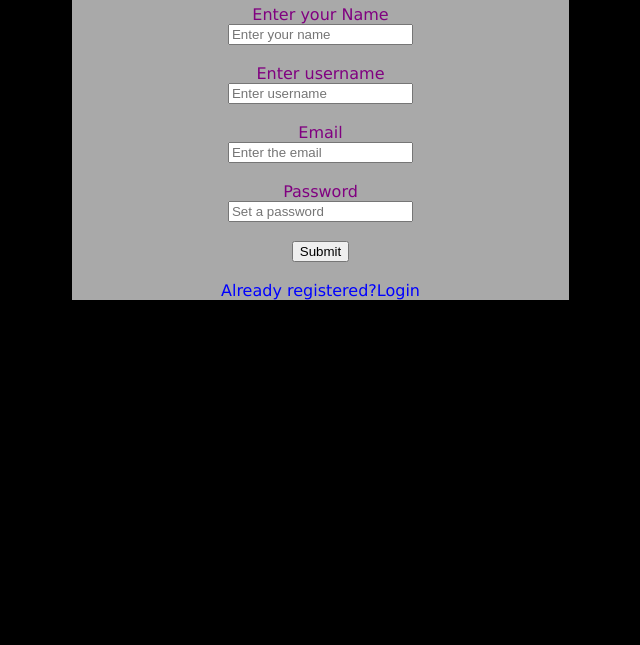
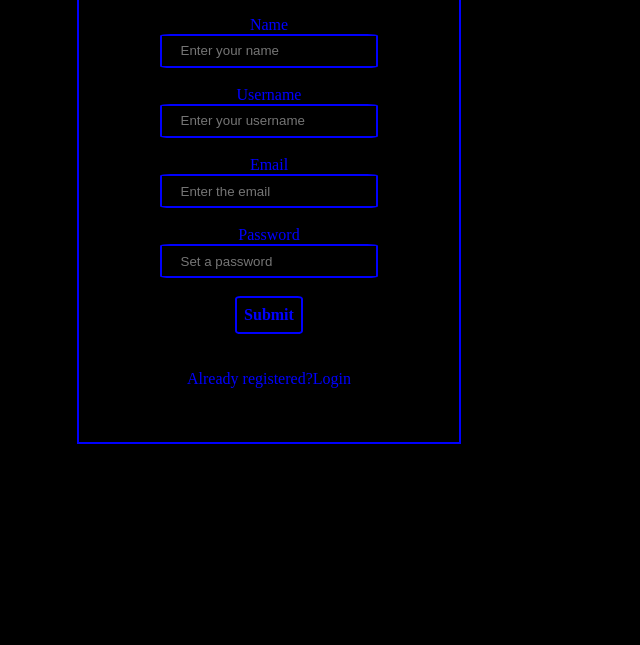
Before and after one commit to ACM-JUIT/Quiz-Portal, a website: page public/signup.html in a window 1280 px wide. Shown: the part 155-800 px from the top of the page, without its empty margins (371-1011 px from the left). Drawn offline with Linux system fonts and the light colour scheme.

Commit message:
design changes

```diff
--- a/public/res/css/login.css
+++ b/public/res/css/login.css
@@ -1,62 +1,71 @@
 /*CSS Document */
+*{
+    background-color: black;
+}
 
-
-*{
-padding: 8;
-margin: 15;
-}
 body{
     background-color:black;
-width: 9268.75;
-height: 5500;
+    width: 30%;
+    padding-top:2%;
+    text-align: center;
+    margin: 0 auto;
+    display: block;
+    border:0px solid blue;
     }
+
 .login{
-width: 33.9%;
-height: 300%;
-background-color:darkgray;
+    background-color:black;
     color:#000000;
     font-family: Verdana;
-margin-left: 33.5%;
-margin-right: 30;
+    margin:0 auto;
+    text-align: center;
+    border:1px solid blue;
 }
+
+#username{
+    padding:3% 5%;
+    border:2px solid blue;
+    border-radius:5%;
+    color: whitesmoke;
+}
+
 h1{
-padding-top: 10%;
-background-color:blue;
-font-size:230%;
+padding-top: 4%;
+font-size:3em;
+color:blue;
 }
-hr{
-color: #eb3349;
+
+input[type="password"]{
+    padding: 2% 5%;
+    border:2px solid blue;
+    font-weight:normal;
+    border-radius:5%;
+    color: whitesmoke;
 }
-input[type=" password"]{
-padding: 20 40;
-border:none;
-background-color: #FFFFFF;
-color:#eb3349;
-border: 2% solid #eb3349;
-margin-top: 50%;
-font-weight: 600;
+
+input[type="button"]{
+    text-decoration: none;
+    color:blue;
+    padding:2% 2%;
+    font-size:1em;
+    text-align:center;
+    font-weight:bolder;
+    font-family: "Lucida Console", Monaco, monospace;
+    border-radius: 8%;
+    border: 2px solid blue;
 }
-input[type=" submit"]{
-text-decoration: none;
-color:   navy blue;
-padding: 10 20
-background-image: linear-gradient(#00008b, #00008b);
-font-size: 	18%;
-font-weight: 1000;
-font-family: "Lucida Console", Monaco, monospace;
-border-radius: 125%;
-border:none;
-margin-top: 125%;
+
+input[type="button"]:hover{
+    color:purple;
 }
+
 .login a{
     text-decoration: none;
     color: blue;
-padding:10  125;
-font-family: "Lucia Console, Monaco, monospace;
+    font-family: "Lucia Console, Monaco, monospace";
 }
+
 .login a:hover{
     text-decoration:none;
     color:purple;
-background-image:linear-gradient(#80080, #9370DB);
-border-radius: 2.5%;
 }
--- a/public/res/css/signup.css
+++ b/public/res/css/signup.css
@@ -1,61 +1,77 @@
 /* CSS Document */
 
+
 *{
-padding:5;
-margin:10;
+    background-color: black;
 }
-body{
-background-color:black;
-width:9268.75;
-height:5500;
-display: inline-block;
+.b{
 
+    width:30%;
+    padding-top:2%;
+    text-align: center;
+    border: 2px solid blue;
+    margin: 0 auto;
+    display: block;
 }
 .signup{
-width:250%;
-height:350%;
-background-color: darkgray;
     color:#000000;
     font-family:Verdana;
-margin-left:218.5%;
-margin-right:70;
-display: inline-block;
+    text-align:center;
 }
+
 h1{
-padding-top:12%;
-background-color:blue;
-font-size:230%;
+    padding-top:4%;
+    font-size:3em;
+    color:blue;
 }
-input[type=" password"]{
-padding: 20 40;
-border=none;
-background-color: #FFFFFF;
-color:#eb3349;
-border: 2% solid #eb3349;
-margin-top: 50%;
-font-weight: 600;
+
+input[type="password"]{
+    padding: 2% 5%;
+    border:2px solid blue;
+    font-weight:normal;
+    border-radius:5%;
+    color:blue ;
 }
-input[type=" submit"]{
+input[type="email"]{
+    padding:2% 5%;
+    border:2px solid blue;
+    font-weight:normal;
+    border-radius:5%;
+    color:blue ;
+}
+input[type="text"]{
+    padding: 2% 5%;
+    border:2px solid blue;
+    font-weight:normal;
+    border-radius:5%;
+    color:blue ;
+}
+input[type="button"]{
     text-decoration: none;
-color:   navy blue;
-padding: 10% 20%;
-background-image: linear-gradient(black, blue);
-font-size: 18%;
-font-weight: 1000;
-font-family: "Lucida Console", Monaco, monospace;
-border-radius: 125%;
-border:none;
-margin-top: 125%;
+    color:blue;
+    padding:2% 2%;
+    font-size:1em;
+    text-align:center;
+    font-weight:bolder;
+    font-family: "Lucida Console, Monaco, monospace";
+    border-radius: 8%;
+    border: 2px solid blue;
 }
-.signup a{
+
+.b input[type="button"]:hover{
+    color: purple;
+}
+
+label{
+    color:blue;
+}
+.b a{
     text-decoration: none;
     color: blue;
     padding:10  100;
-font-family: "Lucia Console, Monaco, monospace;
+    font-family: "Lucia Console, Monaco, monospace";
 }
-.signup a:hover{
+.b a:hover{
     text-decoration:none;
     color:purple;
-background-image:linear-gradient(#80080, #9370DB);
-border-radius: 10px;
 }
--- a/public/signup.html
+++ b/public/signup.html
@@ -1,35 +1,36 @@
-<!Doctype html>
+<!DOCTYPE html>
+<html lang="en">
 <head>
-<title>Sign Up</title>
+       <meta charset="UTF-8">
+       <meta http-equiv="X-UA-Compatible" content="IE=edge">
+       <meta name="viewport" content="width=device-width, initial-scale=1.0">
        <link rel="stylesheet"  type="text/css"  href="res/css/signup.css">
-
-
-
+       <title>Signup</title>
 </head>
 <body>
+       <div class="b">
               <div class="signup">
-<div style="text-align:center">
-<centre><h1>Sign Up</h1>
-       </hr>
+         <h1>Sign Up</h1>
+       </div>
+
          <form method="post" action="#">
-              <div style="text-align:center">
-              <div style="text-align:center">
-              <label style="color:purple;">Enter your Name</label>
-              <div style="text-align:center">
+
+           <label>Name</label><br>
            <input type="text" id="name" placeholder="Enter your name "><br> <br>
-              <label style="color:purple;">Enter username</label>
-              <div style="text-align:center">
-                     <input type="text" id="username" placeholder="Enter username"><br> <br>
-              <label style="color:purple;"> Email </label>
-              <div style="text-align:center">
+
+           <label> Username </label><br>
+           <input type="text" id="username" placeholder="Enter your username "><br><br>
+
+           <label> Email </label><br>
            <input type="email" id="email" placeholder="Enter the email "><br><br>
-              <label style="color:purple;"> Password </label>
-              <div style="text-align:center">
+
+           <label> Password </label><br>
            <input type="password" id="password" placeholder="Set a password "><br><br>
-              <div style="text-align:center">
-                     <input type="button" value="Submit" onclick="signup()"><br><br>
-              <a class="link" href="register.php">Already registered?Login</a><br>
+
+           <input type="button" value="Submit" onclick="signup()"><br><br><br>
+           <a class="link" href="login.html">Already registered?Login</a><br><br><br><br>
          </form>
+
          </div>
      <script src="res/js/auth.js"> </script>
 </body>
```
Also changed, not shown: public/login.html (+23 -23 lines). Lines whose indentation alone changed are shown as unchanged.
